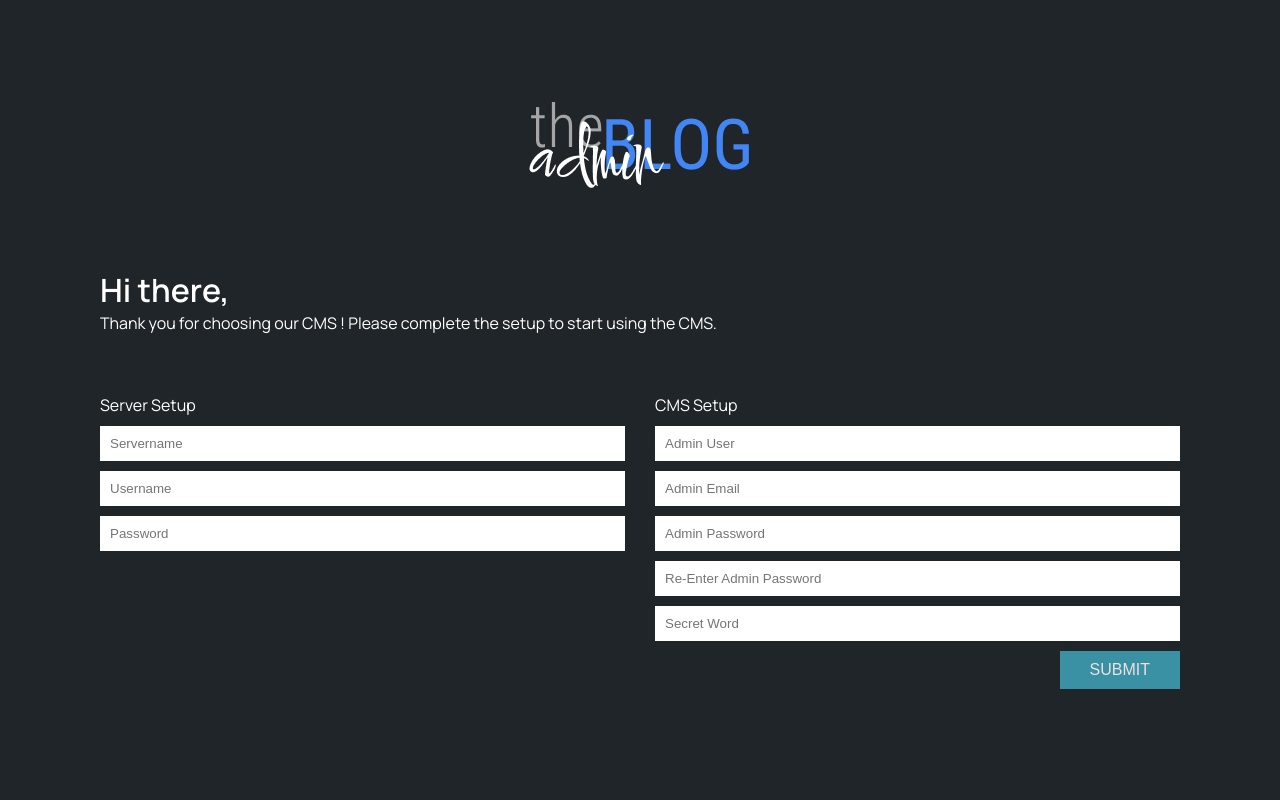
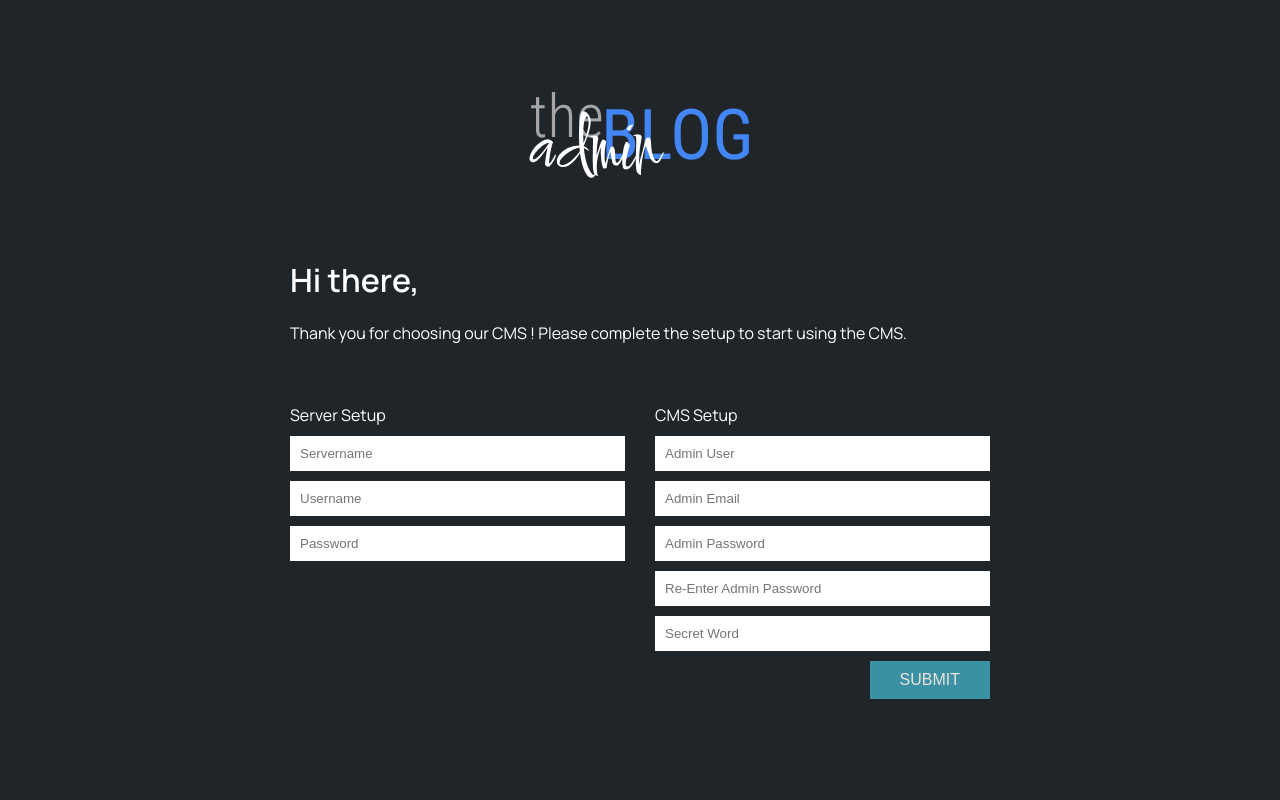
Before and after one commit to claudiugubernu/The-K-Blog, a PHP site: page /setup-cms.php in a window 1280 px wide. Run offline with PHP 8.4, Linux system fonts and the light colour scheme; data that the repository does not hold is empty.

Commit message:
style changed to setup page

```diff
--- a/setup-cms.php
+++ b/setup-cms.php
@@ -38,7 +38,7 @@ if(isset($_POST['servername']) && isset($_POST['username']) && isset($_POST['pas
                     </a>
 
                     <div class="setup-instructions site-width c-white mv-50">
-                        <h1>Hi there,</h1>
+                        <h1 class="mb-20">Hi there,</h1>
                         <p>Thank you for choosing our CMS ! Please complete the setup to start using the CMS.</p>
                     </div>
                     <?php if (isset($error)) { ?>
@@ -46,7 +46,7 @@ if(isset($_POST['servername']) && isset($_POST['username']) && isset($_POST['pas
                             <p><?php echo $error ?></p>
                         </div>
                     <?php } ?>
-                    <form action="setup-cms.php" method="post" class="site-width mt-10 mb-30 flex gap-30 c-white">
+                    <form action="setup-cms.php" method="post" class="site-width mt-10 mb-30 flex m-flex-column gap-30 c-white">
                         <div class="flex flex-column w-100">
                             <p class="mb-10">Server Setup</p>
                             <input type="text" class="mb-10 p-10" name="servername" placeholder="Servername">
--- a/styles/pages/_setup-cms.scss
+++ b/styles/pages/_setup-cms.scss
@@ -1,4 +1,5 @@
 .setup-cms {
     width: 100%;
+    max-width: 900px;
     height: 100vh;
 }
```
Also changed, not shown: static/app.css, 1 other file.
